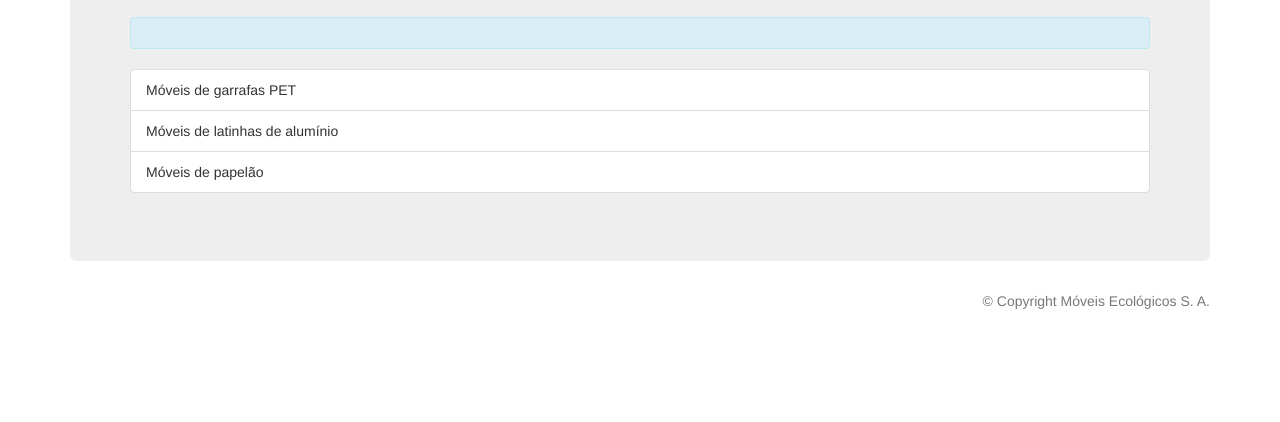
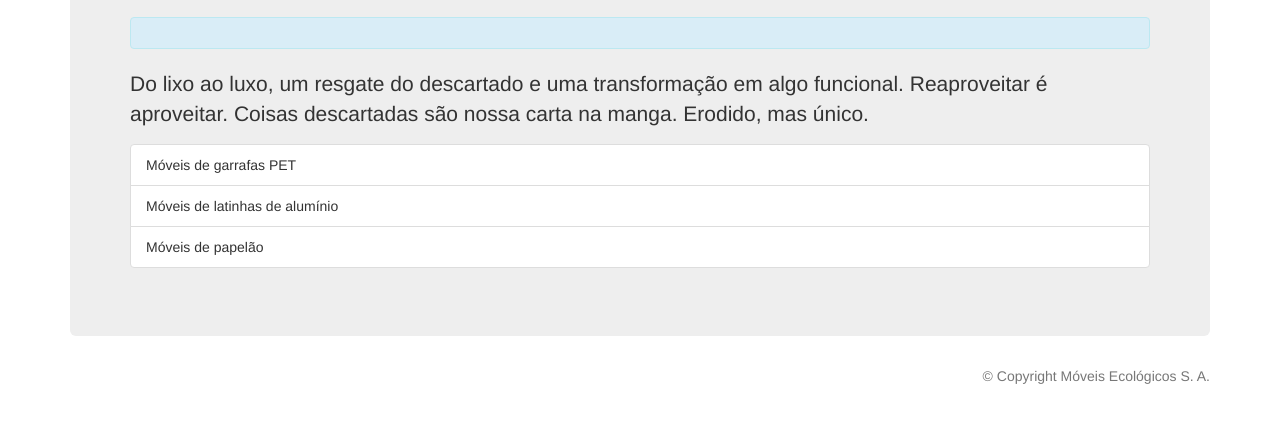
Before and after one commit to lalves7/moveis-ecologicos, a plain HTML site: page index.html in a window 1280 px wide. Shown: the part 140-562 px from the top of the page. Drawn offline with nearby package versions, Linux system fonts and the light colour scheme.

Commit message:
Alterando textos do banner

```diff
--- a/index.html
+++ b/index.html
@@ -17,6 +17,9 @@
     <div class="jumbotron">
       <h1>Móveis Ecológicos S. A.</h1>
       <h2 id="mensagem" class="alert alert-info"></h2>
+      <p>Do lixo ao luxo, um resgate do descartado e uma transformação
+  em algo funcional. Reaproveitar é aproveitar. Coisas descartadas
+  são nossa carta na manga. Erodido, mas único.</p>
       <ul class="list-group">
         <li class="list-group-item">
           Móveis de garrafas PET
--- a/js/principal.js
+++ b/js/principal.js
@@ -1,4 +1,3 @@
-
 var banners = ["Do lixo ao luxo!","Reaproveitar é aproveitar!"];
 
 var bannerAtual = 0;
```
